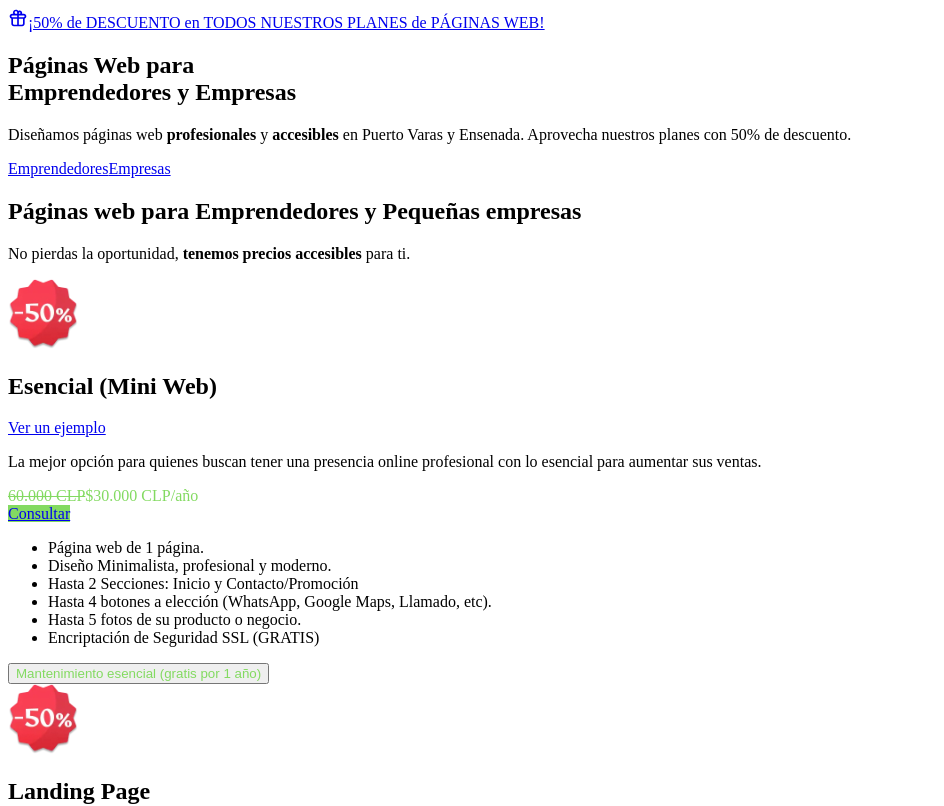
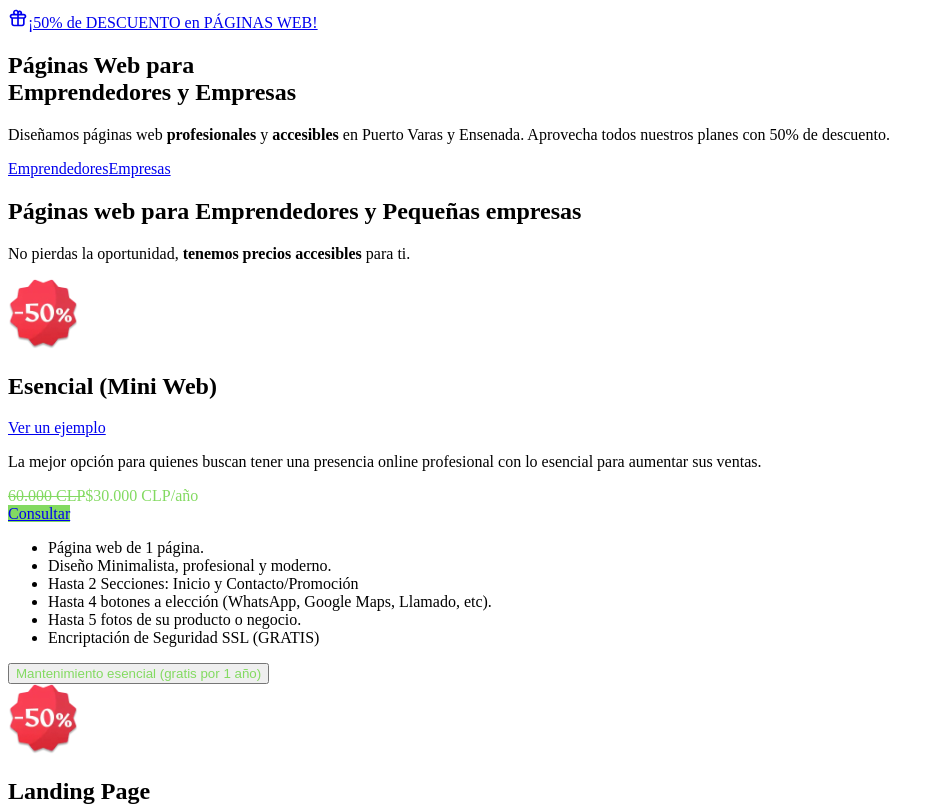
Before and after one commit to imjoaquincancino/react-portfolio, a Next.js app: page /Planes in a window 1280 px wide. Shown: the top 806 px of the page, without its empty margins (0-944 px from the left). Built offline with nearby package versions, Linux system fonts and the light colour scheme.

Commit message:
feat: update CTA text for clarity and improve content accessibility on Planes page

```diff
--- a/src/pages/Planes/index.jsx
+++ b/src/pages/Planes/index.jsx
@@ -36,12 +36,12 @@ export default function Planes() {
         <div className="bg-gradient-to-l from-[#4840de60] to-[#8233a960] w-3/4 max-w-xl absolute rotate-[-7deg] z-0 blur-[160px] rounded-full h-96 md:h-80"></div>
         <div className="mx-auto w-full p-4 sm:p-12 z-10">
           <div className="flex flex-col items-center justify-center">
-            <CTAcampaign
-              url={"#planes"}
-              text={
-                "¡50% de DESCUENTO en TODOS NUESTROS PLANES de PÁGINAS WEB!"
-              }
-            />
+              <CTAcampaign
+                url={"#planes"}
+                text={
+                  "¡50% de DESCUENTO en PÁGINAS WEB!"
+                }
+              />
             <h1 className="mt-6 mb-6 text-balance text-4xl sm:text-5xl md:text-6xl font-bold text-center">
               <strong className="bg-clip-text text-transparent bg-gradient-to-r from-brand to-purple-400 font-extrabold">
                 Páginas Web
@@ -50,7 +50,7 @@ export default function Planes() {
             </h1>
             <p className="text-xl font-semibold text-center mx-auto text-gray-300 max-w-xl [&>strong]:text-yellow-200 [&>strong]:font-semibold">
               Diseñamos páginas web <strong>profesionales</strong> y{" "}
-              <strong>accesibles</strong> en Puerto Varas y Ensenada. Aprovecha
+              <strong>accesibles</strong> en Puerto Varas y Ensenada. Aprovecha todos
               nuestros planes con 50% de descuento.
             </p>
 
@@ -87,7 +87,8 @@ export default function Planes() {
               <strong>Pequeñas empresas</strong>
             </h2>
             <p className="max-w-screen-lg text-balance text-2xl font-normal font-heading md:text-3xl lg:text-4xl md:leading-tight">
-              No pierdas la oportunidad, <strong>tenemos precios accesibles</strong> para ti.
+              No pierdas la oportunidad,{" "}
+              <strong>tenemos precios accesibles</strong> para ti.
             </p>
           </div>
           <div className="grid grid-cols-1 lg:grid-cols-2 gap-12 lg:gap-20 mt-8">
@@ -152,10 +153,12 @@ export default function Planes() {
           <div className="bg-gradient-to-l from-[#f76b5e28] to-[#e6394728] w-3/4 absolute -z-10  blur-[160px] md:blur-[300px] rounded-full h-3/4"></div>
           <div className="space-y-1 z-10">
             <span className="bg-clip-text text-2xl text-transparent bg-gradient-to-tr from-[#f77f5e] to-[#e63939] font-semibold">
-              Páginas web para <strong>Restaurantes</strong> y <strong>Cabañas</strong>
+              Páginas web para <strong>Restaurantes</strong> y{" "}
+              <strong>Cabañas</strong>
             </span>
             <h2 className="max-w-screen-lg text-balance text-2xl font-normal font-heading md:text-3xl xl:text-4xl md:leading-tight">
-              Nos especializamos en <strong>aumentar las ventas</strong> de tu negocio turístico.
+              Nos especializamos en <strong>aumentar las ventas</strong> de tu
+              negocio turístico.
             </h2>
           </div>
           <div className="grid grid-cols-1 lg:grid-cols-2 gap-12 lg:gap-20 mt-8">
```
